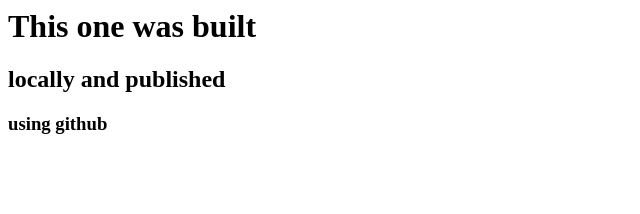
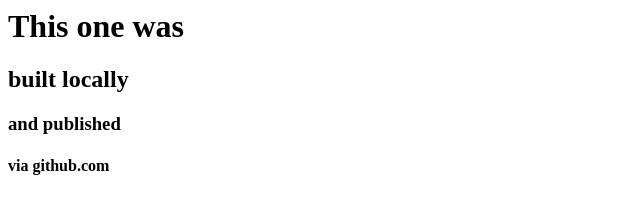
Before and after one commit to daveyk99/Hello-World, a plain HTML site: page index.html in a window 1280 px wide. Shown: the whole page, without its empty margins (0-640 px from the left). Drawn offline with Linux system fonts and the light colour scheme.

Commit message:
third commit

```diff
--- a/index.html
+++ b/index.html
@@ -1,3 +1,4 @@
-<h1>This one was built</h1>
-<h2>locally and published</h2>
-<h3>using github</h3>
+<h1>This one was</h1>
+<h2>built locally</h2>
+<h3>and published</h3>
+<h4>via github.com</h4>
```
